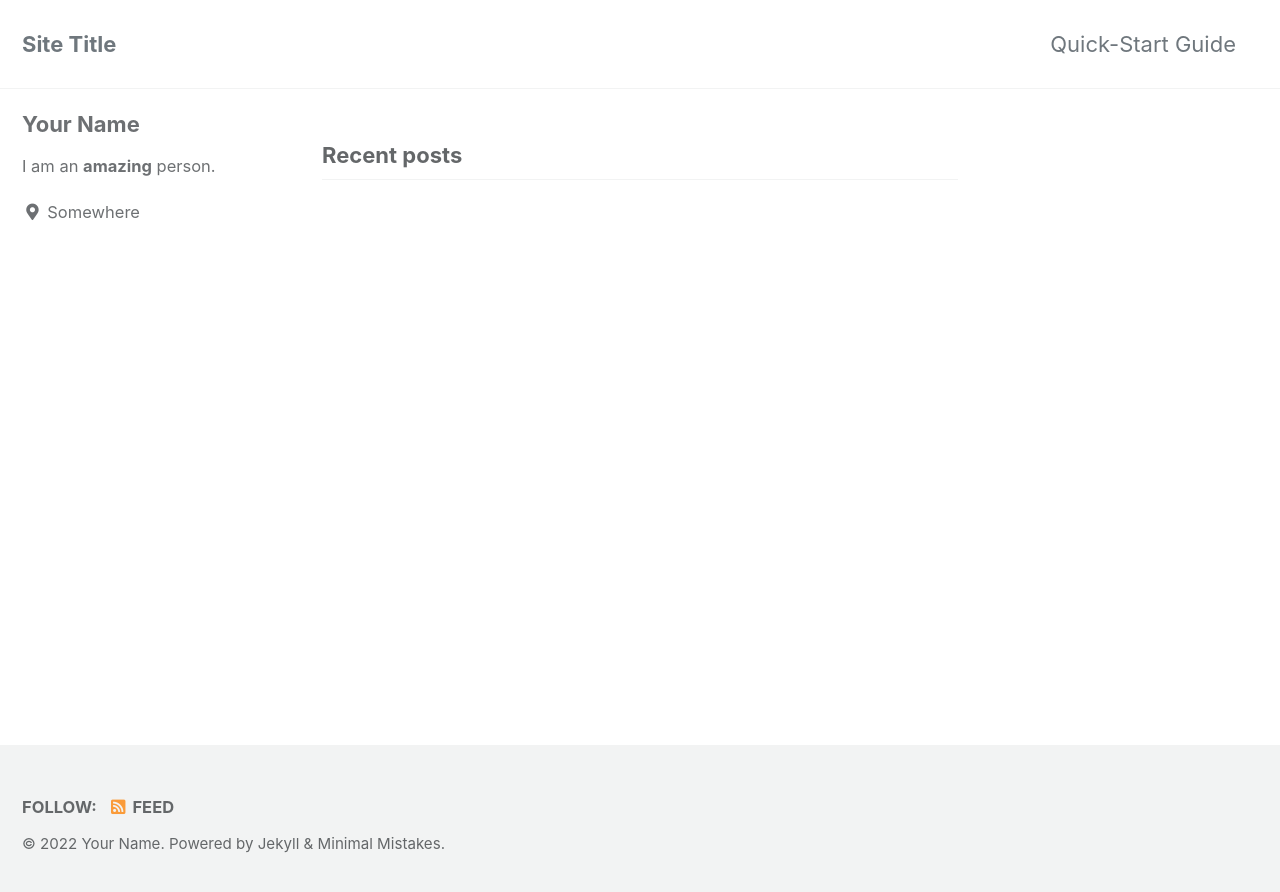
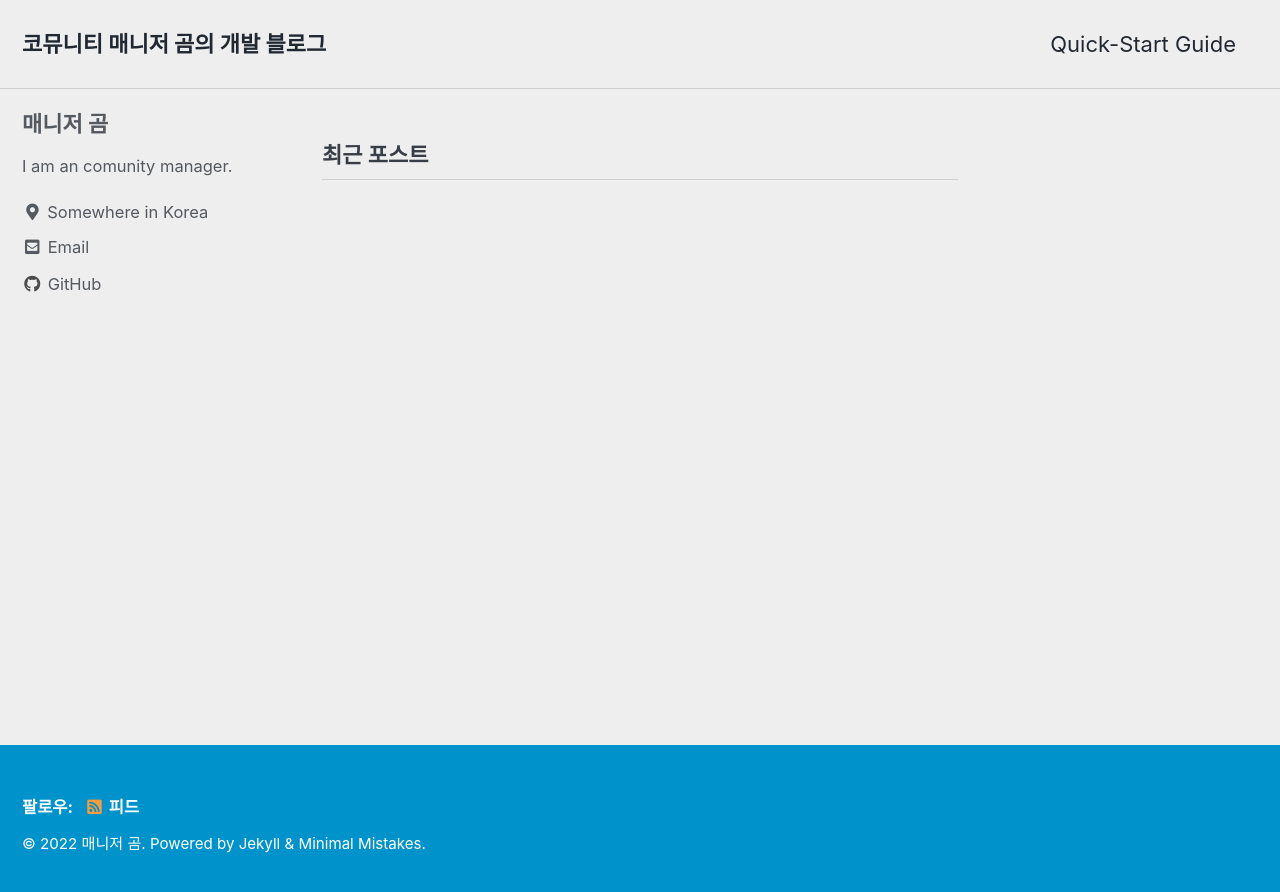
Before and after one commit to jub3907/jub3907.github.io, a Jekyll site: the page built from index.html, in a window 1280 px wide. Shown: the top 892 px of the page. Built offline with Jekyll 4.4.1, drawn with Linux system fonts in a browser that asks for light colours; cached includes are drawn as plain includes; the list of posts is cut into pages by our own code.

Commit message:
기본 페이지 설정 값 추가

```diff
--- a/_config.yml
+++ b/_config.yml
@@ -12,105 +12,104 @@
 
 # theme                  : "minimal-mistakes-jekyll"
 # remote_theme           : "mmistakes/minimal-mistakes"
-minimal_mistakes_skin    : "default" # "air", "aqua", "contrast", "dark", "dirt", "neon", "mint", "plum", "sunrise"
+minimal_mistakes_skin: "air" # "air", "aqua", "contrast", "dark", "dirt", "neon", "mint", "plum", "sunrise"
 
 # Site Settings
-locale                   : "en-US"
-title                    : "Site Title"
-title_separator          : "-"
-subtitle                 : # site tagline that appears below site title in masthead
-name                     : "Your Name"
-description              : "An amazing website."
-url                      : # the base hostname & protocol for your site e.g. "https://mmistakes.github.io"
-baseurl                  : # the subpath of your site, e.g. "/blog"
-repository               : # GitHub username/repo-name e.g. "mmistakes/minimal-mistakes"
-teaser                   : # path of fallback teaser image, e.g. "/assets/images/500x300.png"
-logo                     : # path of logo image to display in the masthead, e.g. "/assets/images/88x88.png"
-masthead_title           : # overrides the website title displayed in the masthead, use " " for no title
+locale: "ko-KR"
+title: "코뮤니티 매니저 곰의 개발 블로그"
+title_separator: "-"
+subtitle: # site tagline that appears below site title in masthead
+name: "매니저 곰"
+description: "매니저 곰의 개발 블로그."
+url: "https://jub3907.github.io"
+baseurl: # the subpath of your site, e.g. "/blog"
+repository: # GitHub username/repo-name e.g. "mmistakes/minimal-mistakes"
+teaser: # path of fallback teaser image, e.g. "/assets/images/500x300.png"
+logo: # path of logo image to display in the masthead, e.g. "/assets/images/88x88.png"
+masthead_title: # overrides the website title displayed in the masthead, use " " for no title
 # breadcrumbs            : false # true, false (default)
-words_per_minute         : 200
+words_per_minute: 200
 comments:
-  provider               : # false (default), "disqus", "discourse", "facebook", "staticman", "staticman_v2", "utterances", "giscus", "custom"
+  provider: # false (default), "disqus", "discourse", "facebook", "staticman", "staticman_v2", "utterances", "giscus", "custom"
   disqus:
-    shortname            : # https://help.disqus.com/customer/portal/articles/466208-what-s-a-shortname-
+    shortname: # https://help.disqus.com/customer/portal/articles/466208-what-s-a-shortname-
   discourse:
-    server               : # https://meta.discourse.org/t/embedding-discourse-comments-via-javascript/31963 , e.g.: meta.discourse.org
+    server: # https://meta.discourse.org/t/embedding-discourse-comments-via-javascript/31963 , e.g.: meta.discourse.org
   facebook:
     # https://developers.facebook.com/docs/plugins/comments
-    appid                :
-    num_posts            : # 5 (default)
-    colorscheme          : # "light" (default), "dark"
+    appid:
+    num_posts: # 5 (default)
+    colorscheme: # "light" (default), "dark"
   utterances:
-    theme                : # "github-light" (default), "github-dark"
-    issue_term           : # "pathname" (default)
+    theme: # "github-light" (default), "github-dark"
+    issue_term: # "pathname" (default)
   giscus:
-    repo_id              : # Shown during giscus setup at https://giscus.app
-    category_name        : # Full text name of the category
-    category_id          : # Shown during giscus setup at https://giscus.app
-    discussion_term      : # "pathname" (default), "url", "title", "og:title"
-    reactions_enabled    : # '1' for enabled (default), '0' for disabled
-    theme                : # "light" (default), "dark", "dark_dimmed", "transparent_dark", "preferred_color_scheme"
+    repo_id: # Shown during giscus setup at https://giscus.app
+    category_name: # Full text name of the category
+    category_id: # Shown during giscus setup at https://giscus.app
+    discussion_term: # "pathname" (default), "url", "title", "og:title"
+    reactions_enabled: # '1' for enabled (default), '0' for disabled
+    theme: # "light" (default), "dark", "dark_dimmed", "transparent_dark", "preferred_color_scheme"
   staticman:
-    branch               : # "master"
-    endpoint             : # "https://{your Staticman v3 API}/v3/entry/github/"
+    branch: # "master"
+    endpoint: # "https://{your Staticman v3 API}/v3/entry/github/"
 reCaptcha:
-  siteKey                :
-  secret                 :
+  siteKey:
+  secret:
 atom_feed:
-  path                   : # blank (default) uses feed.xml
-  hide                   : # true, false (default)
-search                   : # true, false (default)
-search_full_content      : # true, false (default)
-search_provider          : # lunr (default), algolia, google
+  path: # blank (default) uses feed.xml
+  hide: # true, false (default)
+search: # true, false (default)
+search_full_content: # true, false (default)
+search_provider: # lunr (default), algolia, google
 algolia:
-  application_id         : # YOUR_APPLICATION_ID
-  index_name             : # YOUR_INDEX_NAME
-  search_only_api_key    : # YOUR_SEARCH_ONLY_API_KEY
-  powered_by             : # true (default), false
+  application_id: # YOUR_APPLICATION_ID
+  index_name: # YOUR_INDEX_NAME
+  search_only_api_key: # YOUR_SEARCH_ONLY_API_KEY
+  powered_by: # true (default), false
 google:
-  search_engine_id       : # YOUR_SEARCH_ENGINE_ID
-  instant_search         : # false (default), true
+  search_engine_id: # YOUR_SEARCH_ENGINE_ID
+  instant_search: # false (default), true
 # SEO Related
-google_site_verification :
-bing_site_verification   :
-naver_site_verification  :
-yandex_site_verification :
-baidu_site_verification  :
+google_site_verification:
+bing_site_verification:
+naver_site_verification:
+yandex_site_verification:
+baidu_site_verification:
 
 # Social Sharing
 twitter:
-  username               :
+  username:
 facebook:
-  username               :
-  app_id                 :
-  publisher              :
-og_image                 : # Open Graph/Twitter default site image
+  username:
+  app_id:
+  publisher:
+og_image: # Open Graph/Twitter default site image
 # For specifying social profiles
 # - https://developers.google.com/structured-data/customize/social-profiles
 social:
-  type                   : # Person or Organization (defaults to Person)
-  name                   : # If the user or organization name differs from the site's name
+  type: # Person or Organization (defaults to Person)
+  name: # If the user or organization name differs from the site's name
   links: # An array of links to social media profiles
 
 # Analytics
 analytics:
-  provider               : false # false (default), "google", "google-universal", "google-gtag", "custom"
+  provider: false # false (default), "google", "google-universal", "google-gtag", "custom"
   google:
-    tracking_id          :
-    anonymize_ip         : # true, false (default)
-
+    tracking_id:
+    anonymize_ip: # true, false (default)
 
 # Site Author
 author:
-  name             : "Your Name"
-  avatar           : # path of avatar image, e.g. "/assets/images/bio-photo.jpg"
-  bio              : "I am an **amazing** person."
-  location         : "Somewhere"
-  email            :
+  name: "매니저 곰"
+  avatar: # path of avatar image, e.g. "/assets/images/bio-photo.jpg"
+  bio: "I am an comunity manager."
+  location: "Somewhere in Korea"
+  email:
   links:
     - label: "Email"
       icon: "fas fa-fw fa-envelope-square"
-      # url: "mailto:your.name@email.com"
+      url: "mailto:side1923@naver.com"
     - label: "Website"
       icon: "fas fa-fw fa-link"
       # url: "https://your-website.com"
@@ -122,7 +121,7 @@ author:
       # url: "https://facebook.com/"
     - label: "GitHub"
       icon: "fab fa-fw fa-github"
-      # url: "https://github.com/"
+      url: "https://github.com/jub3907"
     - label: "Instagram"
       icon: "fab fa-fw fa-instagram"
       # url: "https://instagram.com/"
@@ -148,7 +147,6 @@ footer:
     - label: "Instagram"
       icon: "fab fa-fw fa-instagram"
       # url:
-
 
 # Reading Files
 include:
@@ -187,14 +185,12 @@ keep_files:
 encoding: "utf-8"
 markdown_ext: "markdown,mkdown,mkdn,mkd,md"
 
-
 # Conversion
 markdown: kramdown
 highlighter: rouge
 lsi: false
 excerpt_separator: "\n\n"
 incremental: false
-
 
 # Markdown Processing
 kramdown:
@@ -207,19 +203,16 @@ kramdown:
   smart_quotes: lsquo,rsquo,ldquo,rdquo
   enable_coderay: false
 
-
 # Sass/SCSS
 sass:
   sass_dir: _sass
   style: compressed # https://sass-lang.com/documentation/file.SASS_REFERENCE.html#output_style
-
 
 # Outputting
 permalink: /:categories/:title/
 paginate: 5 # amount of posts to show
 paginate_path: /page:num/
 timezone: # https://en.wikipedia.org/wiki/List_of_tz_database_time_zones
-
 
 # Plugins (previously gems:)
 plugins:
@@ -236,7 +229,6 @@ whitelist:
   - jekyll-gist
   - jekyll-feed
   - jekyll-include-cache
-
 
 # Archives
 #  Type
@@ -266,14 +258,12 @@ tag_archive:
 #     category: /categories/:name/
 #     tag: /tags/:name/
 
-
 # HTML Compression
 # - https://jch.penibelst.de/
 compress_html:
   clippings: all
   ignore:
     envs: development
-
 
 # Defaults
 defaults:
```
